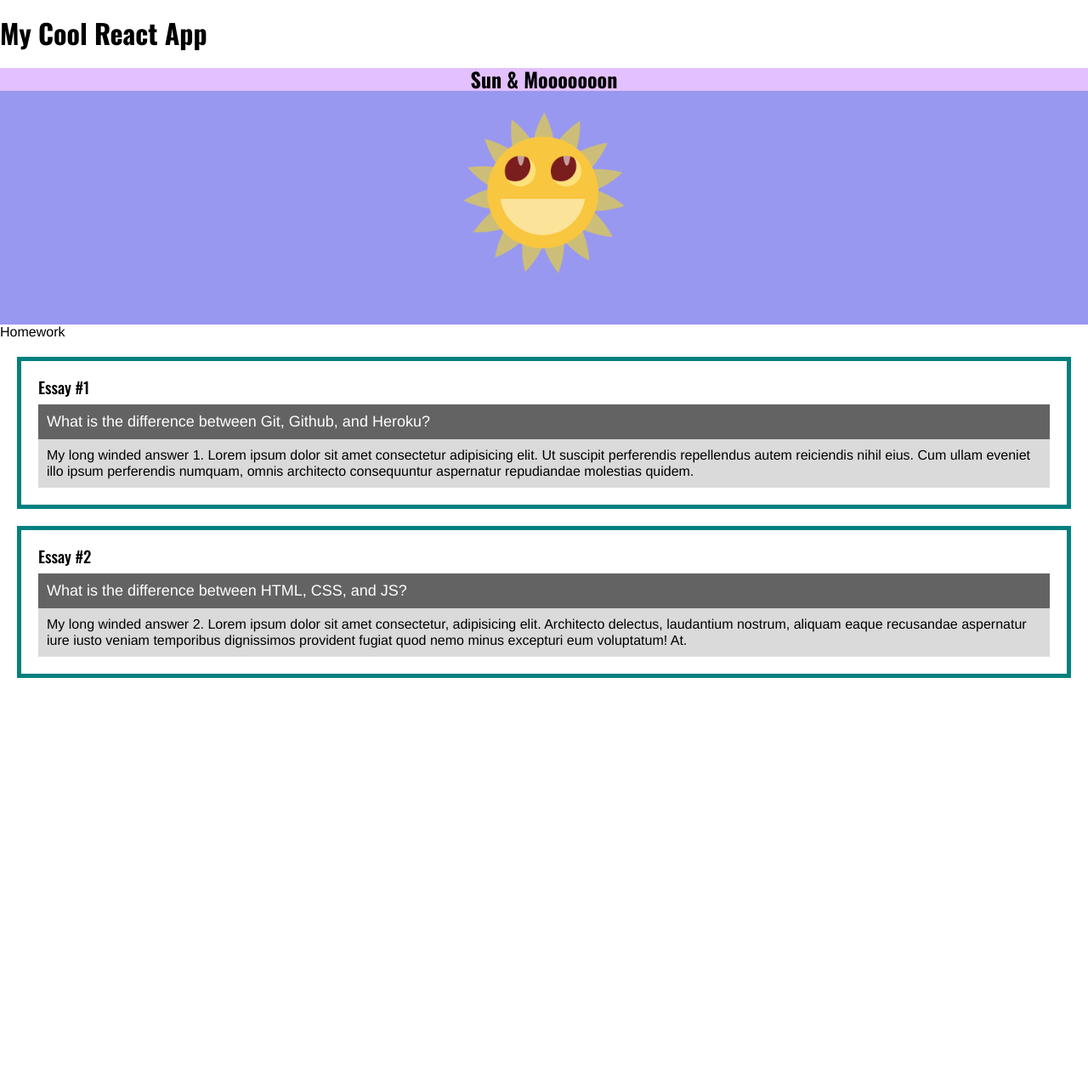
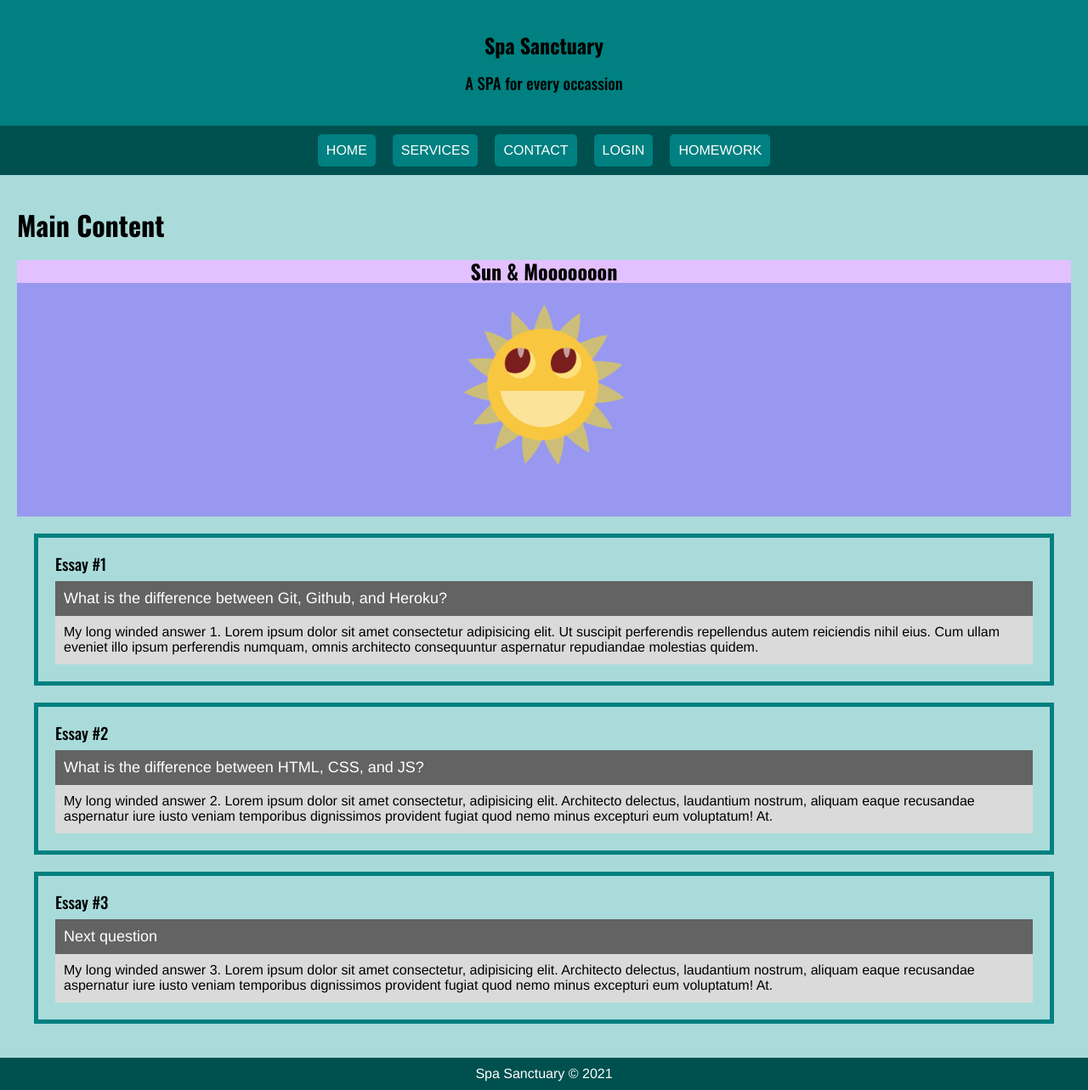
Before and after one commit to rcglamayor/uclax-web1-summer21, a React (Create React App) app: page / in a window 1280 px wide. Shown: the whole page at 85% size. Before the commit the page ends 818 px from the top, so only its background shows below. Built offline with nearby package versions, Linux system fonts and the light colour scheme.

Commit message:
building layout components

```diff
--- a/src/React/App.jsx
+++ b/src/React/App.jsx
@@ -1,14 +1,16 @@
 import React from 'react';
-import SunAndMoon from './SunAndMoon/SunAndMoon.jsx';
-import Homework from './Homework/Homework.jsx';
+import Header from './Layout/Header.jsx';
+import Nav from './Layout/Nav.jsx';
+import Main from './Layout/Main.jsx';
+import Footer from './Layout/Footer.jsx';
 
 const App = () => {
-
     return (
         <div>
-            <h1>My Cool React App</h1>
-            <SunAndMoon />
-            <Homework />
+            <Header />
+            <Nav />
+            <Main />
+            <Footer />
         </div>
     );
 }
--- a/src/React/Homework/Homework.jsx
+++ b/src/React/Homework/Homework.jsx
@@ -6,7 +6,6 @@ const Homework = () => {
 
     return (
         <HomeworkStyled className='Homework'>
-            Homework
             <Essay
                 number={ 1 }
                 question='What is the difference between Git, Github, and Heroku?'
@@ -19,6 +18,12 @@ const Homework = () => {
             >
                 My long winded answer 2. Lorem ipsum dolor sit amet consectetur, adipisicing elit. Architecto delectus, laudantium nostrum, aliquam eaque recusandae aspernatur iure iusto veniam temporibus dignissimos provident fugiat quod nemo minus excepturi eum voluptatum! At.
             </Essay>
+            <Essay
+                number={ 3 }
+                question='Next question'
+            >
+                My long winded answer 3. Lorem ipsum dolor sit amet consectetur, adipisicing elit. Architecto delectus, laudantium nostrum, aliquam eaque recusandae aspernatur iure iusto veniam temporibus dignissimos provident fugiat quod nemo minus excepturi eum voluptatum! At.
+            </Essay>
         </HomeworkStyled>
     );
 }
--- /dev/null
+++ b/src/React/Layout/Footer.jsx
@@ -0,0 +1,15 @@
+import React from 'react';
+import styled from 'styled-components';
+
+const Footer = () => {
+    return <FooterStyled>Spa Sanctuary &copy; 2021</FooterStyled>
+}
+
+export default Footer;
+
+const FooterStyled = styled.footer`
+    background-color: #005050;
+    color: #fff;
+    padding: 10px;
+    text-align: center;
+`;
--- /dev/null
+++ b/src/React/Layout/Header.jsx
@@ -0,0 +1,19 @@
+import React from 'react';
+import styled from 'styled-components';
+
+const Header = () => {
+    return (
+        <HeaderStyled>
+            <h2>Spa Sanctuary</h2>
+            <h3>A SPA for every occassion</h3>
+        </HeaderStyled>
+    );
+}
+
+export default Header;
+
+const HeaderStyled = styled.header`
+    background-color: teal;
+    padding: 20px;
+    text-align: center;
+`;
--- /dev/null
+++ b/src/React/Layout/Main.jsx
@@ -0,0 +1,22 @@
+import React from 'react';
+import styled from 'styled-components';
+
+import SunAndMoon from '../SunAndMoon/SunAndMoon.jsx';
+import Homework from '../Homework/Homework.jsx';
+
+const Main = () => {
+    return (
+        <MainStyled>
+            <h1>Main Content</h1>
+            <SunAndMoon />
+            <Homework />
+        </MainStyled>
+    );
+}
+
+export default Main;
+
+const MainStyled = styled.main`
+    background-color: #aadbdb;
+    padding: 20px;
+`;
--- /dev/null
+++ b/src/React/Layout/Nav.jsx
@@ -0,0 +1,40 @@
+import React from 'react';
+import styled from 'styled-components';
+
+const Nav = () => {
+    return (
+        <NavStyled>
+            <a href="/">Home</a>
+            <a href="/services">Services</a>
+            <a href="/contact">Contact</a>
+            <a href="/login">Login</a>
+            <a href="/homework">Homework</a>
+        </NavStyled>
+    );
+}
+
+export default Nav;
+
+const NavStyled = styled.nav`
+    background-color: #005050;
+    color: #fff;
+    padding: 10px;
+    text-align: center;
+
+    a {
+        display: inline-block;
+        background-color: teal;
+        color: #fff;
+        padding: 10px;
+        border-radius: 5px;
+        margin: 0px 10px;
+
+        text-decoration: none;
+        text-transform: uppercase;
+
+        &:hover {
+            color: teal;
+            background-color: #fff;
+        }
+    }
+`;
```
